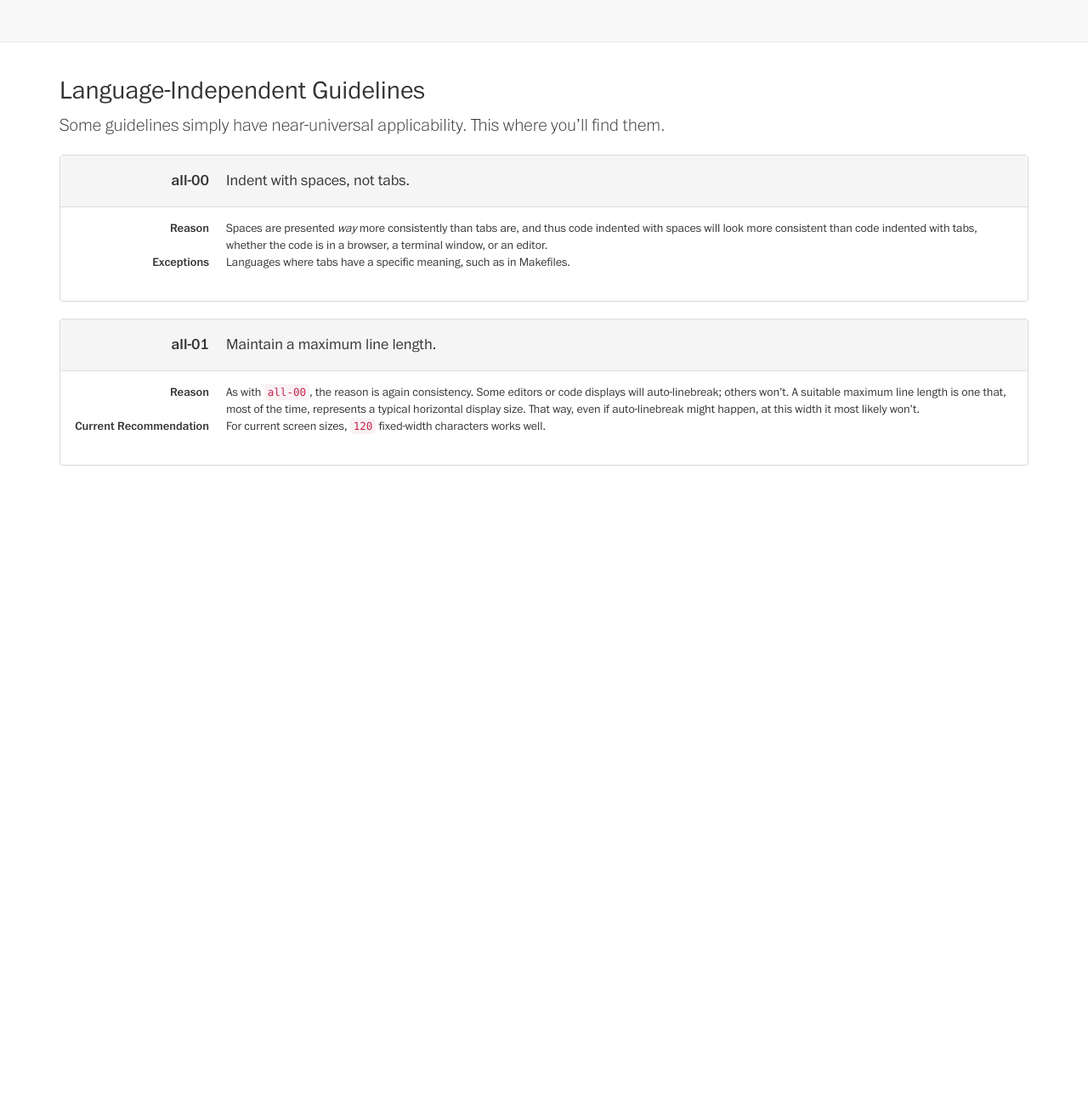
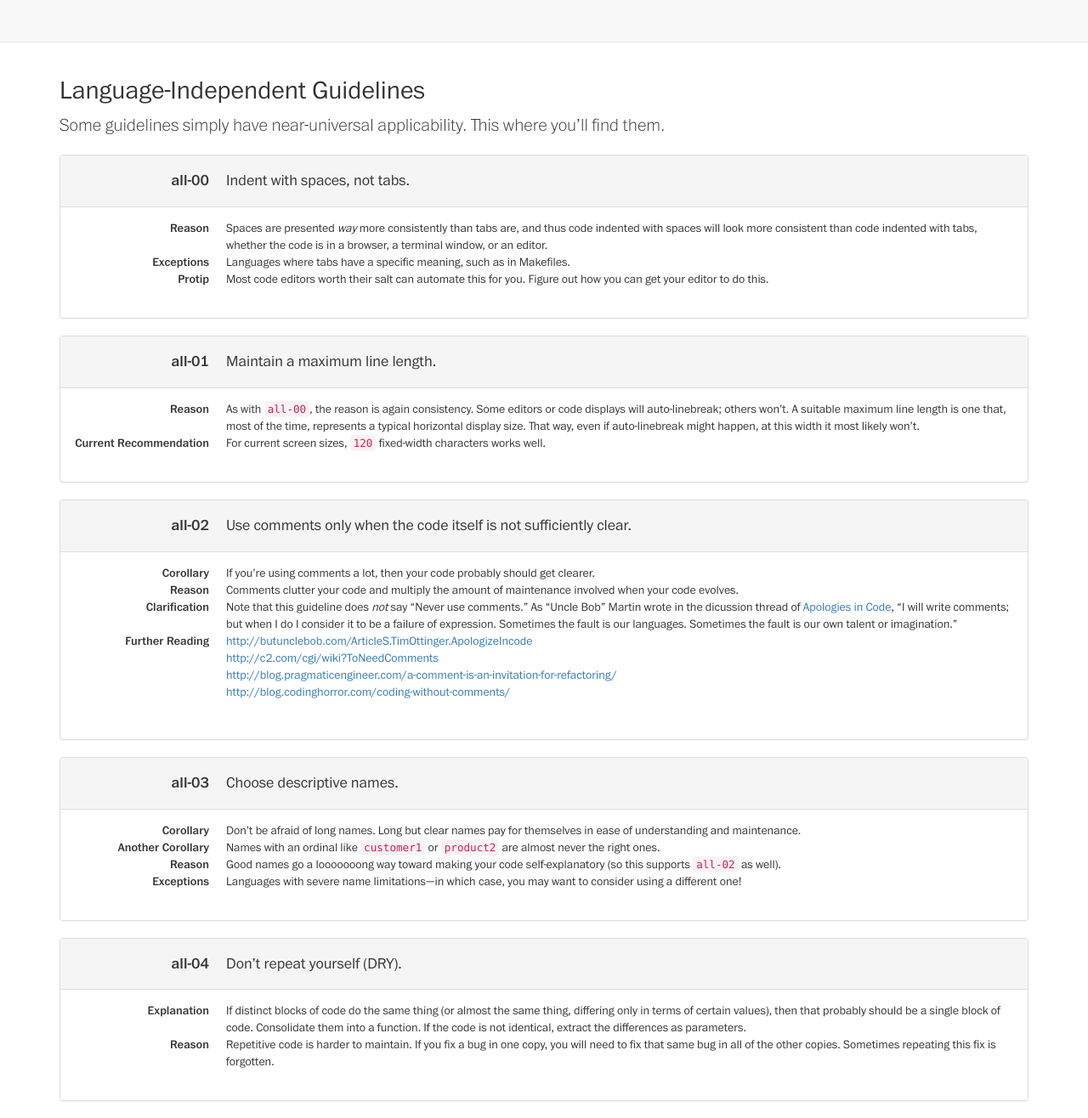
Before and after one commit to lmucs/hacking-guidelines, a Jekyll site: the page built from all/index.html, in a window 1280 px wide. Shown: the whole page at 85% size. Built offline with Jekyll 4.4.1, drawn with Linux system fonts in a browser that asks for light colours; before the commit the page ends 900 px from its top, so only the background shows below that.

Commit message:
Content content content.

```diff
--- a/all/index.html
+++ b/all/index.html
@@ -29,6 +29,12 @@ layout: default
       <dd>
         Languages where tabs have a specific meaning, such as in Makefiles.
       </dd>
+
+      <dt>Protip</dt>
+      <dd>
+        Most code editors worth their salt can automate this for you. Figure out how you can get your
+        editor to do this.
+      </dd>
     </dl>
   </div>
 </div>
@@ -56,3 +62,103 @@ layout: default
     </dl>
   </div>
 </div>
+
+<div class="panel panel-default">
+  <div class="panel-heading">
+    <dl class="dl-horizontal">
+      <dt><h4>all-02</h4></dt>
+      <dd><h4>Use comments only when the code itself is not sufficiently clear.</h4></dd>
+    </dl>
+  </div>
+  <div class="panel-body">
+    <dl class="dl-horizontal">
+      <dt>Corollary</dt>
+      <dd>
+        If you’re using comments a lot, then your code probably should get clearer.
+      </dd>
+
+      <dt>Reason</dt>
+      <dd>
+        Comments clutter your code and multiply the amount of maintenance involved when your code evolves.
+      </dd>
+
+      <dt>Clarification</dt>
+      <dd>
+        Note that this guideline does <em>not</em> say “Never use comments.” As “Uncle Bob” Martin wrote
+        in the dicussion thread of <a href="http://butunclebob.com/ArticleS.TimOttinger.ApologizeIncode">Apologies
+        in Code</a>, “I will write comments; but when I do I consider it to be a failure of expression.
+        Sometimes the fault is our languages. Sometimes the fault is our own talent or imagination.”
+      </dd>
+
+      <dt>Further Reading</dt>
+      <dd>
+        <ul class="list-unstyled">
+          <li><a href="http://butunclebob.com/ArticleS.TimOttinger.ApologizeIncode">http://butunclebob.com/ArticleS.TimOttinger.ApologizeIncode</a></li>
+          <li><a href="http://c2.com/cgi/wiki?ToNeedComments">http://c2.com/cgi/wiki?ToNeedComments</a></li>
+          <li><a href="http://blog.pragmaticengineer.com/a-comment-is-an-invitation-for-refactoring/">http://blog.pragmaticengineer.com/a-comment-is-an-invitation-for-refactoring/</a></li>
+          <li><a href="http://blog.codinghorror.com/coding-without-comments/">http://blog.codinghorror.com/coding-without-comments/</a></li>
+        </ul>
+      </dd>
+    </dl>
+  </div>
+</div>
+
+<div class="panel panel-default">
+  <div class="panel-heading">
+    <dl class="dl-horizontal">
+      <dt><h4>all-03</h4></dt>
+      <dd><h4>Choose descriptive names.</h4></dd>
+    </dl>
+  </div>
+  <div class="panel-body">
+    <dl class="dl-horizontal">
+      <dt>Corollary</dt>
+      <dd>
+        Don’t be afraid of long names. Long but clear names pay for themselves in ease of understanding
+        and maintenance.
+      </dd>
+
+      <dt>Another Corollary</dt>
+      <dd>
+        Names with an ordinal like <code>customer1</code> or <code>product2</code> are almost never the
+        right ones.
+      </dd>
+
+      <dt>Reason</dt>
+      <dd>
+        Good names go a looooooong way toward making your code self-explanatory (so this supports <code>all-02</code>
+        as well).
+      </dd>
+
+      <dt>Exceptions</dt>
+      <dd>
+        Languages with severe name limitations—in which case, you may want to consider using a different one!
+      </dd>
+    </dl>
+  </div>
+</div>
+
+<div class="panel panel-default">
+  <div class="panel-heading">
+    <dl class="dl-horizontal">
+      <dt><h4>all-04</h4></dt>
+      <dd><h4>Don’t repeat yourself (DRY).</h4></dd>
+    </dl>
+  </div>
+  <div class="panel-body">
+    <dl class="dl-horizontal">
+      <dt>Explanation</dt>
+      <dd>
+        If distinct blocks of code do the same thing (or almost the same thing, differing only in terms of
+        certain values), then that probably should be a single block of code. Consolidate them into a function.
+        If the code is not identical, extract the differences as parameters.
+      </dd>
+
+      <dt>Reason</dt>
+      <dd>
+        Repetitive code is harder to maintain. If you fix a bug in one copy, you will need to fix that same bug
+        in all of the other copies. Sometimes repeating this fix is forgotten.
+      </dd>
+    </dl>
+  </div>
+</div>
```
